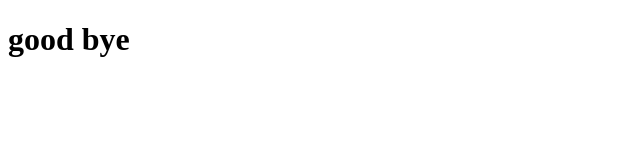
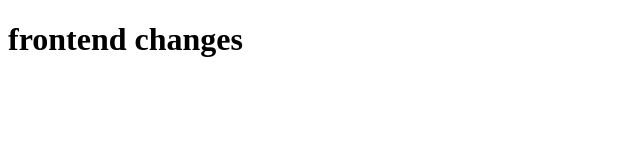
Before and after one commit to John-Wesley-Smith/samplerepo1, a plain HTML site: page index.html in a window 1280 px wide. Shown: the whole page, without its empty margins (0-640 px from the left). Drawn offline with Linux system fonts and the light colour scheme.

Commit message:
feat : Added some frontend code

```diff
--- a/index.html
+++ b/index.html
@@ -6,6 +6,6 @@
     <title>Document</title>
   </head>
   <body>
-    <h1>good bye</h1>
+    <h1>frontend changes</h1>
   </body>
 </html>
```
